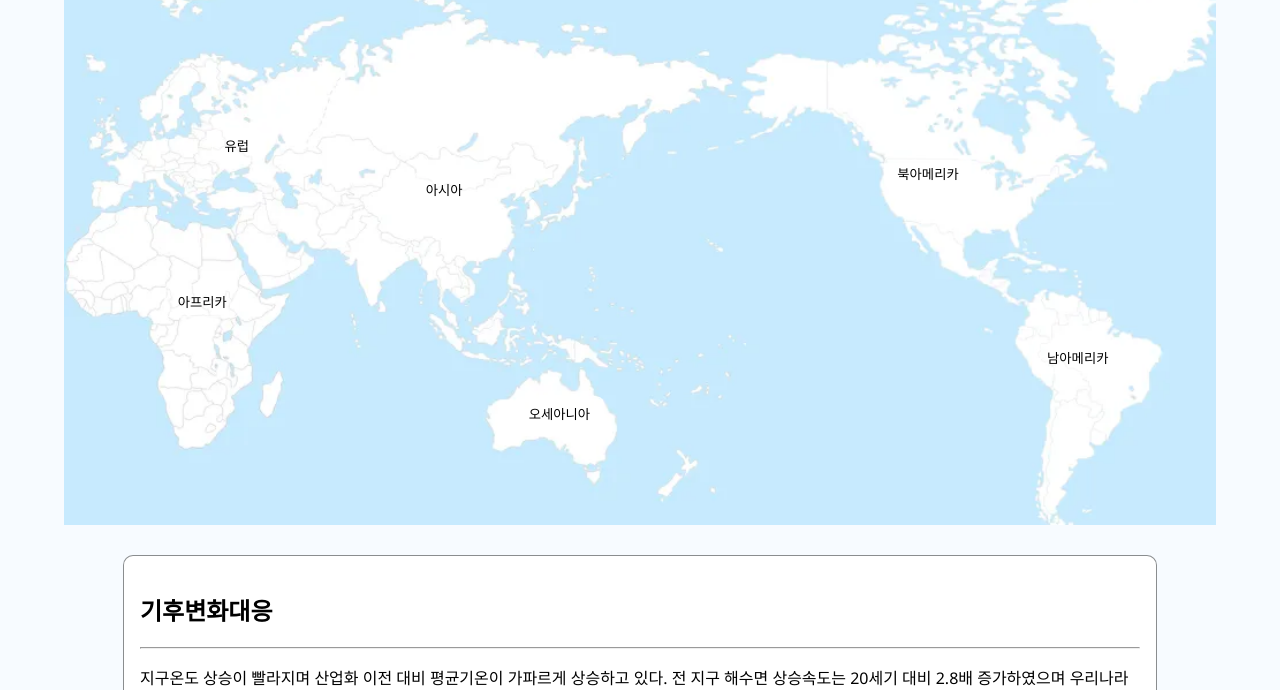
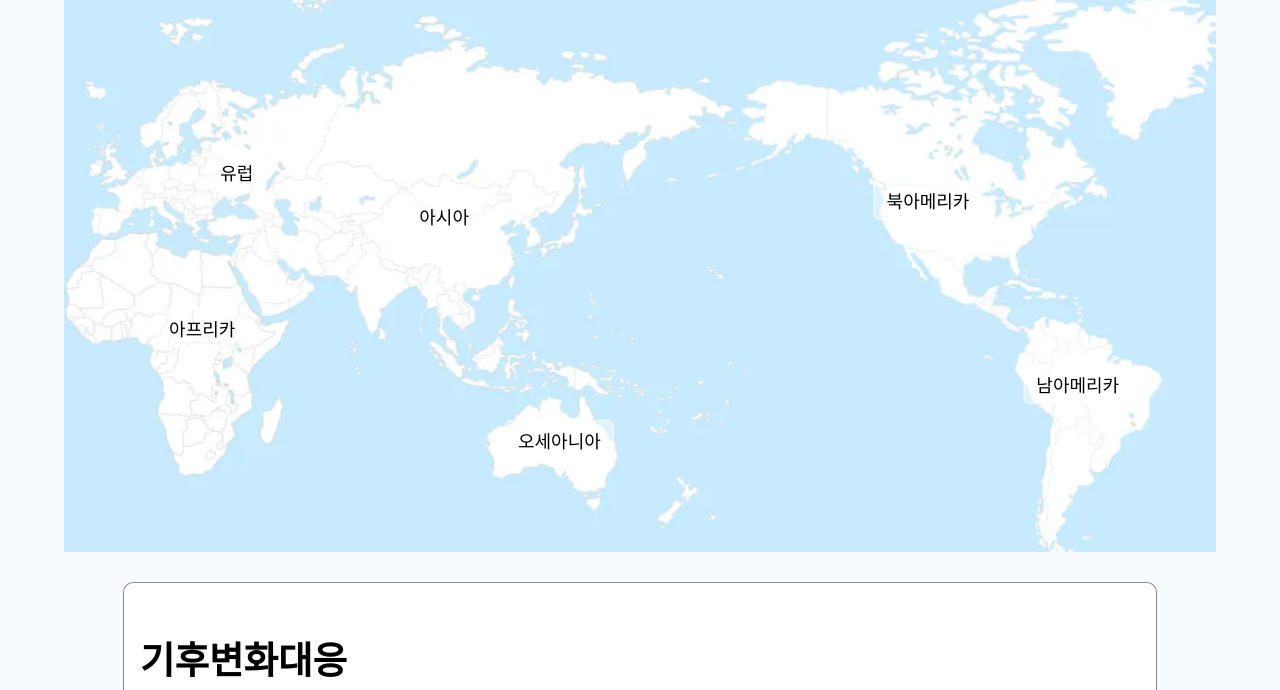
Before and after one commit to but8123/climate_change, a plain HTML site: page index.html in a window 1280 px wide. Shown: the part 110-800 px from the top of the page. Drawn offline with Linux system fonts and the light colour scheme.

Commit message:
Update style.css

```diff
--- a/style.css
+++ b/style.css
@@ -3,6 +3,7 @@ body {
   text-align: center;
   margin: 0;
   background-color: #f7fbff;
+  font-size: 25px;
 }
 
 h1 {
@@ -31,6 +32,7 @@ h1 {
   border: 1px solid #ffffff;
   border-radius: 6px;
   cursor: pointer;
+  font-size: 18px;
 }
 
 #card-container {
```
